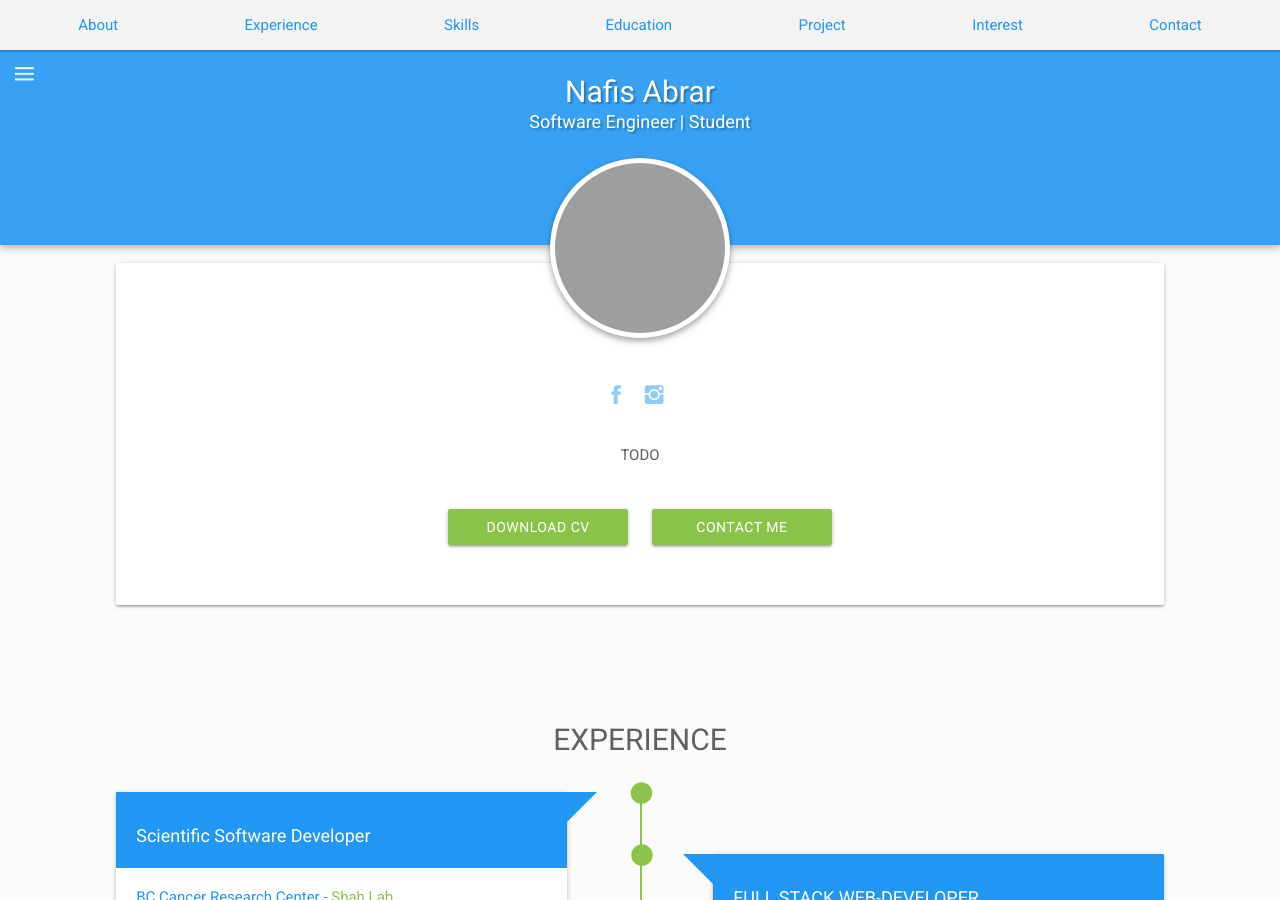
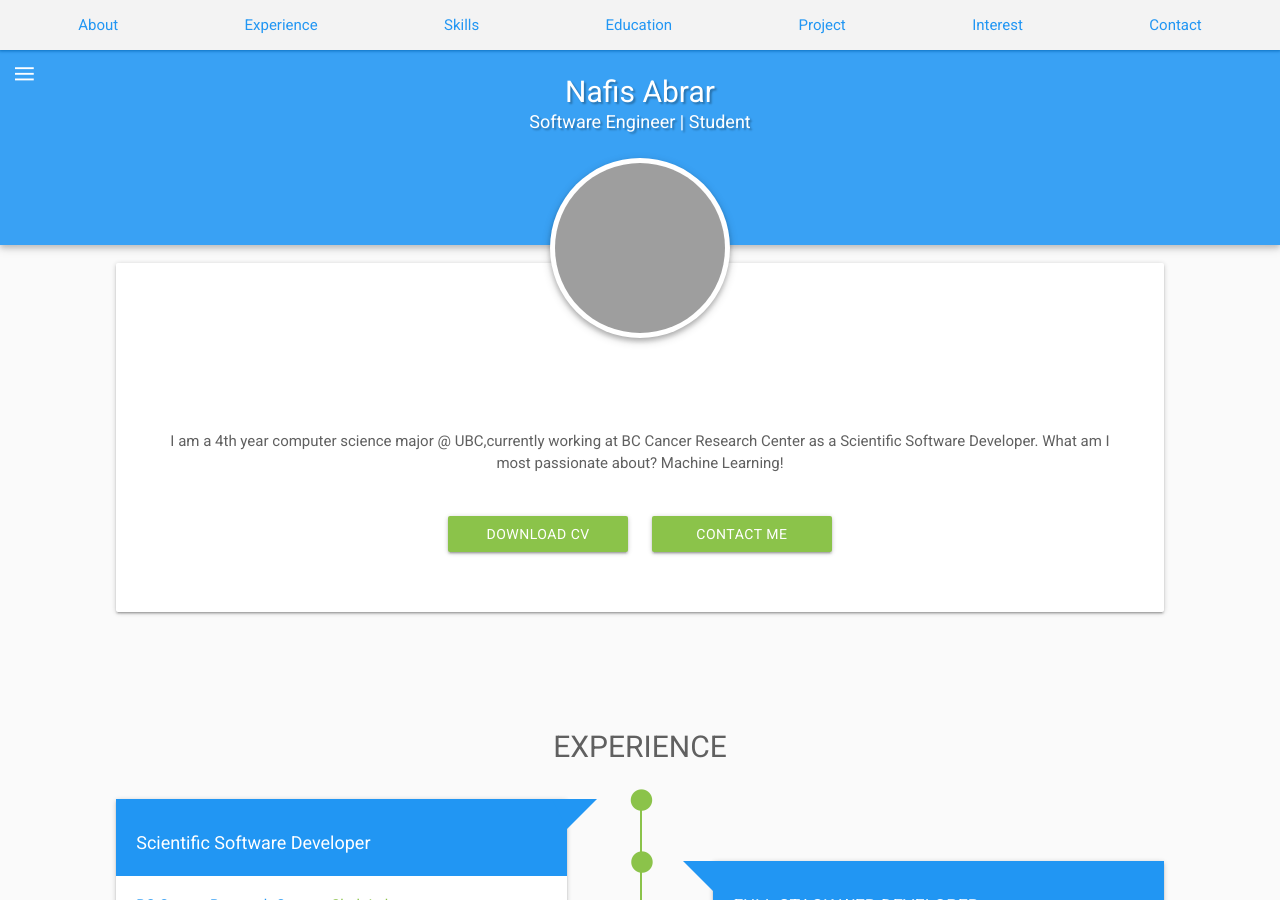
Before and after one commit to nafabrar/nafabrar.github.io, a Jekyll site: the page index.html, which Jekyll copies as it is, in a window 1280 px wide and 900 px high. Built offline with Jekyll 4.4.1, drawn with Linux system fonts in a browser that asks for light colours; nearby versions of some CDN libraries; some web fonts are replaced; library files that are not in the unit come from our copies; some of the changed text lies outside the part shown; grey boxes are pictures that could not be loaded.

Commit message:
Added images

```diff
--- a/index.html
+++ b/index.html
@@ -83,7 +83,7 @@
     <div class="text-div text-center animated zoomIn">
         <p class="text-uppercase">Hi,</p>
         <!-- Name Only -->
-        <h6 class="text-uppercase">Welcome to my site!</h6>
+        <h6 class="text-uppercase">Where were you!</h6>
     </div>
 </div>
 
@@ -168,13 +168,14 @@
                 <!-- Social Links -->
                 <div id="intro-div" class="card content-wrapper">
                     <ul class="text-center list-inline">
-                        <li><a href="#0" target="_blank"><i class="ion-social-facebook"></i></a></li>
-                        <li><a href="#0" target="_blank"><i class="ion-social-instagram"></i></a></li>
+                        <li><!-- <a href="#0" target="_blank"><i class="ion-social-facebook"></i></a> --></li>
+                        <li><!-- <a href="#0" target="_blank"><i class="ion-social-instagram"></i></a> --></li>
                     </ul>
 
                     <!-- Some Intro About You -->
                     <p class="text-center">
-                        TODO
+                        I am a 4th year computer science major @ UBC,currently working at BC Cancer Research Center as a Scientific Software Developer.
+                        What am I most passionate about? Machine Learning!
                     </p>
 
                     <div class="row">
@@ -220,8 +221,8 @@
                                 <p class="sub-heading">January 2018 - Present</p>
                                 <ul> &nbsp; •  Improved the BCCRC software infrastructure to support research
                                 &nbsp;tasks by implementing new functionalities using Django.</ul>
-                                <ul> &nbsp; • Performed data analysis and implemented machine learning algorithms for cancer cell classification problems using Python
-                                libraries.</ul>
+                                <ul> &nbsp; • Performed data analysis and implemented machine learning &nbsp; algorithms for cancer cell classification problems using Python
+                                &nbsp;libraries.</ul>
                                 <ul> &nbsp; • Maintained, tested and optimized existing data analysis pipe-
                                 &nbsp;lines.</ul>
                                 <ul> &nbsp; • Modified and maintained existing databases and web front end.</ul>
@@ -241,10 +242,10 @@
                                 <!-- Organization and Period -->
                                 <p class="sub-heading"> UBC EOSC (Earth and Ocean Sciences)</p>
                                 <p class="sub-heading">April 2017 - Augist 2017</p>
-                                 <ul> &nbsp; • Contributed to the backend of the UBC EOSC website by creating models, views and forms using Django.
-                                &nbsp;tasks by implementing new functionalities using Django.</ul>
-                                <ul> &nbsp; • Exported CSV  files from older Drupal UBC website and wrote Python scripts to load in the database
-                                  &nbsp; This resulted in loading 1000+ records in the new website.</ul>                                </p>
+                                 <ul> &nbsp; • Contributed to the backend of the UBC EOSC website by creating &nbsp; models, views and forms using Django.
+                                &nbsp;tasks by implementing new &nbsp;functionalities using Django.</ul>
+                                <ul> &nbsp; • Exported CSV  files from older Drupal UBC website and wrote &nbsp; Python scripts to load in the database
+                                  &nbsp; This resulted in loading &nbsp; 1000+ records in the new website.</ul>                                </p>
                             </div>
                         </li>
 
@@ -527,7 +528,7 @@
                     <div class="portfolio card">
                         <figure class="hover-effect">
                             <!-- Portfolio Image -->
-                            <img class="img-responsive" src="images/portfolios/portfolio.jpg" alt="">
+                            <img class="img-responsive" src="images/portfolios/CC1.jpg" alt="">
                             <!-- open-modal ID -->
                             <a data-toggle="modal" data-target="#modal1" href="#0">
                                 <figcaption><span>View Details</span></figcaption>
@@ -545,16 +546,14 @@
                             <h3 class="text-capitalize text-left">Cancer Cell Classifer</h3>
                             <div class="row">
                                 <!-- Modal Image -->
-                                <img class="img-responsive col-md-8 col-sm-12 col-xs-12" src="images/portfolios/portfolio.jpg" alt="">
+                                <img class="img-responsive col-md-8 col-sm-12 col-xs-12" src="images/portfolios/CC2.jpg" alt="">
 
                                 <!-- Modal Content -->
                                 <div class="content col-md-4 col-sm-12 col-xs-12">
                                     <!-- Date, Category & Client Name of the Project -->
-                                    <p><span>Date:&nbsp;</span> 5, July 2015</p>
-                                    <p><span>Category:&nbsp;</span> System Development</p>
-                                    <p><span>Client:&nbsp;</span> Mr. John Doe</p>
+                                    <p><span>Date:&nbsp;</span> April 2018</p>
                                     <!-- Live Demo Link -->
-                                    <a href="#0" target="_blank" class="btn modal-btn waves-effect waves-light btn-primary custom-btn">Live Demo</a>
+                                   <!--  <a href="#0" target="_blank" class="btn modal-btn waves-effect waves-light btn-primary custom-btn">Live Demo</a> -->
                                     <!-- Some Information Abut the Project -->
                                     <p class="text-left">
                                         Cancer-Cell Classifer app is used as a cell browser to plot and rate cancer cells for the lab. This app was built for the BC Cancer Research Center.
@@ -575,7 +574,7 @@
                     <div class="portfolio card">
                         <figure class="hover-effect">
                             <!-- Portfolio Image -->
-                            <img class="img-responsive" src="images/portfolios/portfolio.jpg" alt="">
+                            <img class="img-responsive" src="images/portfolios/nn.png" alt="">
                             <!-- open-modal ID -->
                             <a data-toggle="modal" data-target="#modal2" href="#0">
                                 <figcaption><span>View Details</span></figcaption>
@@ -590,22 +589,21 @@
                 <div id="modal2" class="modal" tabindex="-1" role="dialog">
                     <div class="modal-dialog modal-lg">
                         <div class="modal-content animated zoomIn">
-                            <h3 class="text-capitalize text-left">Project title will be placed here</h3>
+                            <h3 class="text-capitalize text-left">Naive implementation of ML algorithms</h3>
                             <div class="row">
                                 <!-- Modal Image -->
-                                <img class="img-responsive col-md-8 col-sm-12 col-xs-12" src="images/portfolios/portfolio.jpg" alt="">
+                                <img class="img-responsive col-md-8 col-sm-12 col-xs-12" src="images/portfolios/nn.png" alt="">
 
                                 <!-- Modal Content -->
                                 <div class="content col-md-4 col-sm-12 col-xs-12">
                                     <!-- Date, Category & Client Name of the Project -->
-                                    <p><span>Date:&nbsp;</span> 5, July 2015</p>
-                                    <p><span>Category:&nbsp;</span> System Development</p>
-                                    <p><span>Client:&nbsp;</span> Mr. John Doe</p>
+                                    <p><span>Date:&nbsp;</span> 28, April 2016</p>
+                                    <p><span>Client:&nbsp;</span> Nafis Abrar</p>
                                     <!-- Live Demo Link -->
-                                    <a href="#0" target="_blank" class="btn modal-btn waves-effect waves-light btn-primary custom-btn">Live Demo</a>
+                                    <!-- <a href="#0" target="_blank" class="btn modal-btn waves-effect waves-light btn-primary custom-btn">Live Demo</a> -->
                                     <!-- Some Information Abut the Project -->
                                     <p class="text-left">
-
+                                        Implementaion of supervised and unsupervised without any python library. The following algorithms are implemented: Linear Regression,K-means,KNN,RBF-Kernels,Stochastic Gradient Descent,Change of basis,RNN.
                                     </p>
                                     <button data-dismiss="modal" class="btn right modal-btn close-btn waves-effect waves-light btn-primary custom-btn">Close</button>
                                 </div>
@@ -618,18 +616,18 @@
 
 
                 <!-- 3rd Portfolio, Filter Option -->
-                <div class="col col-md-3 col-sm-6 col-xs-12 filtr-item" data-category="1, 4">
+                <div class="col col-md-3 col-sm-6 col-xs-12 filtr-item" data-category="3">
                     <div class="portfolio card">
                         <figure class="hover-effect">
                             <!-- Portfolio Imag e-->
-                            <img class="img-responsive" src="images/portfolios/portfolio.jpg" alt="">
+                            <img class="img-responsive" src="images/portfolios/Welcome.png" alt="">
                             <!-- open-modal ID -->
                             <a data-toggle="modal" data-target="#modal3" href="#0">
                                 <figcaption><span>View Details</span></figcaption>
                             </a>
                         </figure>
                         <!-- Portfolio Title -->
-                        <h6 class="text-capitalize text-center">Project Title Here</h6>
+                        <h6 class="text-capitalize text-center">Rhoads</h6>
                     </div>
                 </div>
                 <!-- ./Portfolio -->
@@ -637,27 +635,21 @@
                 <div id="modal3" class="modal" tabindex="-1" role="dialog">
                     <div class="modal-dialog modal-lg">
                         <div class="modal-content animated zoomIn">
-                            <h3 class="text-capitalize text-left">Project title will be placed here</h3>
+                            <h3 class="text-capitalize text-left">Rhoads</h3>
                             <div class="row">
                                 <!-- Modal Image -->
-                                <img class="img-responsive col-md-8 col-sm-12 col-xs-12" src="images/portfolios/portfolio.jpg" alt="">
+                                <img class="img-responsive col-md-8 col-sm-12 col-xs-12" src="images/portfolios/Homepage.png" alt="">
 
                                 <!-- Modal Content -->
                                 <div class="content col-md-4 col-sm-12 col-xs-12">
                                     <!-- Date, Category & Client Name of the Project -->
-                                    <p><span>Date:&nbsp;</span> 5, July 2015</p>
-                                    <p><span>Category:&nbsp;</span> System Development</p>
-                                    <p><span>Client:&nbsp;</span> Mr. John Doe</p>
-                                    <!-- Live Demo Link -->
-                                    <a href="#0" target="_blank" class="btn modal-btn waves-effect waves-light btn-primary custom-btn">Live Demo</a>
+                                    <p><span>Date:&nbsp;</span> 5, July 2017</p>
+                                                <!-- Live Demo Link -->
+                                    <!-- <a href="#0" target="_blank" class="btn modal-btn waves-effect waves-light btn-primary custom-btn">Live Demo</a> -->
                                     <!-- Some Information Abut the Project -->
                                     <p class="text-left">
-                                        Lorem ipsum dolor sit amet, consectetur adipiscing elit. Morbi venenatis et tortor ac tincidunt.
-                                        In euismod iaculis lobortis. Vestibulum posuere molestie ipsum vel sollicitudin. Vestibulum
-                                        venenatis pharetra mi, ut vestibulum elit ultricies. Lorem ipsum dolor sit amet, consectetur
-                                        adipiscing elit. Morbi venenatis et tortor ac tincidunt.
-                                        In euismod iaculis lobortis. Vestibulum posuere molestie ipsum vel sollicitudin. Vestibulum
-                                        venenatis pharetra mi, ut vestibulum elit ultricies. Lorem ipsum dolor sit amet.
+                                        • Rhoads is an interactive blog website that allows users to signup and post their blogs. The data is stored in SQLite database. The website uses a token system to verify email during user signup. Users can also view other users blogs as guests.
+                                        • The front-end uses HTML, CSS (Bootstrap) and JavaScript. A website preview is available on my Github account.
                                     </p>
                                     <button data-dismiss="modal" class="btn right modal-btn close-btn waves-effect waves-light btn-primary custom-btn">Close</button>
                                 </div>
@@ -670,18 +662,18 @@
 
 
                 <!-- 4th Portfolio, Filter Option -->
-                <div class="col col-md-3 col-sm-6 col-xs-12 filtr-item" data-category="1, 5">
+                <div class="col col-md-3 col-sm-6 col-xs-12 filtr-item" data-category="1, 2">
                     <div class="portfolio card">
                         <figure class="hover-effect">
                             <!-- Portfolio Image -->
-                            <img class="img-responsive" src="images/portfolios/portfolio.jpg" alt="">
+                            <img class="img-responsive" src="images/portfolios/Stocks.jpg" alt="">
                             <!-- open-modal ID -->
                             <a data-toggle="modal" data-target="#modal4" href="#0">
                                 <figcaption><span>View Details</span></figcaption>
                             </a>
                         </figure>
                         <!-- Portfolio Title -->
-                        <h6 class="text-capitalize text-center">Project Title Here</h6>
+                        <h6 class="text-capitalize text-center">Stock Predictor</h6>
                     </div>
                 </div>
                 <!-- ./Portfolio -->
@@ -689,27 +681,21 @@
                 <div id="modal4" class="modal" tabindex="-1" role="dialog">
                     <div class="modal-dialog modal-lg">
                         <div class="modal-content animated zoomIn">
-                            <h3 class="text-capitalize text-left">Project title will be placed here</h3>
+                            <h3 class="text-capitalize text-left">Stock Predictor</h3>
                             <div class="row">
                                 <!-- Modal Image -->
-                                <img class="img-responsive col-md-8 col-sm-12 col-xs-12" src="images/portfolios/portfolio.jpg" alt="">
+                                <img class="img-responsive col-md-8 col-sm-12 col-xs-12" src="images/portfolios/Stocks.jpg" alt="">
 
                                 <!-- Modal Content -->
                                 <div class="content col-md-4 col-sm-12 col-xs-12">
                                     <!-- Date, Category & Client Name of the Project -->
-                                    <p><span>Date:&nbsp;</span> 5, July 2015</p>
-                                    <p><span>Category:&nbsp;</span> System Development</p>
-                                    <p><span>Client:&nbsp;</span> Mr. John Doe</p>
+                                    <p><span>Date:&nbsp;</span> Present</p>
+
                                     <!-- Live Demo Link -->
-                                    <a href="#0" target="_blank" class="btn modal-btn waves-effect waves-light btn-primary custom-btn">Live Demo</a>
+                             <!--        <a href="#0" target="_blank" class="btn modal-btn waves-effect waves-light btn-primary custom-btn">Live Demo</a> -->
                                     <!-- Some Information Abut the Project -->
                                     <p class="text-left">
-                                        Lorem ipsum dolor sit amet, consectetur adipiscing elit. Morbi venenatis et tortor ac tincidunt.
-                                        In euismod iaculis lobortis. Vestibulum posuere molestie ipsum vel sollicitudin. Vestibulum
-                                        venenatis pharetra mi, ut vestibulum elit ultricies. Lorem ipsum dolor sit amet, consectetur
-                                        adipiscing elit. Morbi venenatis et tortor ac tincidunt.
-                                        In euismod iaculis lobortis. Vestibulum posuere molestie ipsum vel sollicitudin. Vestibulum
-                                        venenatis pharetra mi, ut vestibulum elit ultricies. Lorem ipsum dolor sit amet.
+                                        This is a project currently under work. Using LSTM for predicting stocks.
                                     </p>
                                     <button data-dismiss="modal" class="btn right modal-btn close-btn waves-effect waves-light btn-primary custom-btn">Close</button>
                                 </div>
```
Also changed, not shown: other parts of index.html (+1 -1 lines), images/portfolios/CC1.jpg (added), images/portfolios/CC2.jpg (added), images/portfolios/Homepage.png (added), images/portfolios/Welcome.png (added), images/portfolios/nn.png (added), images/portfolios/stocks.jpg (added), 3 other files.
